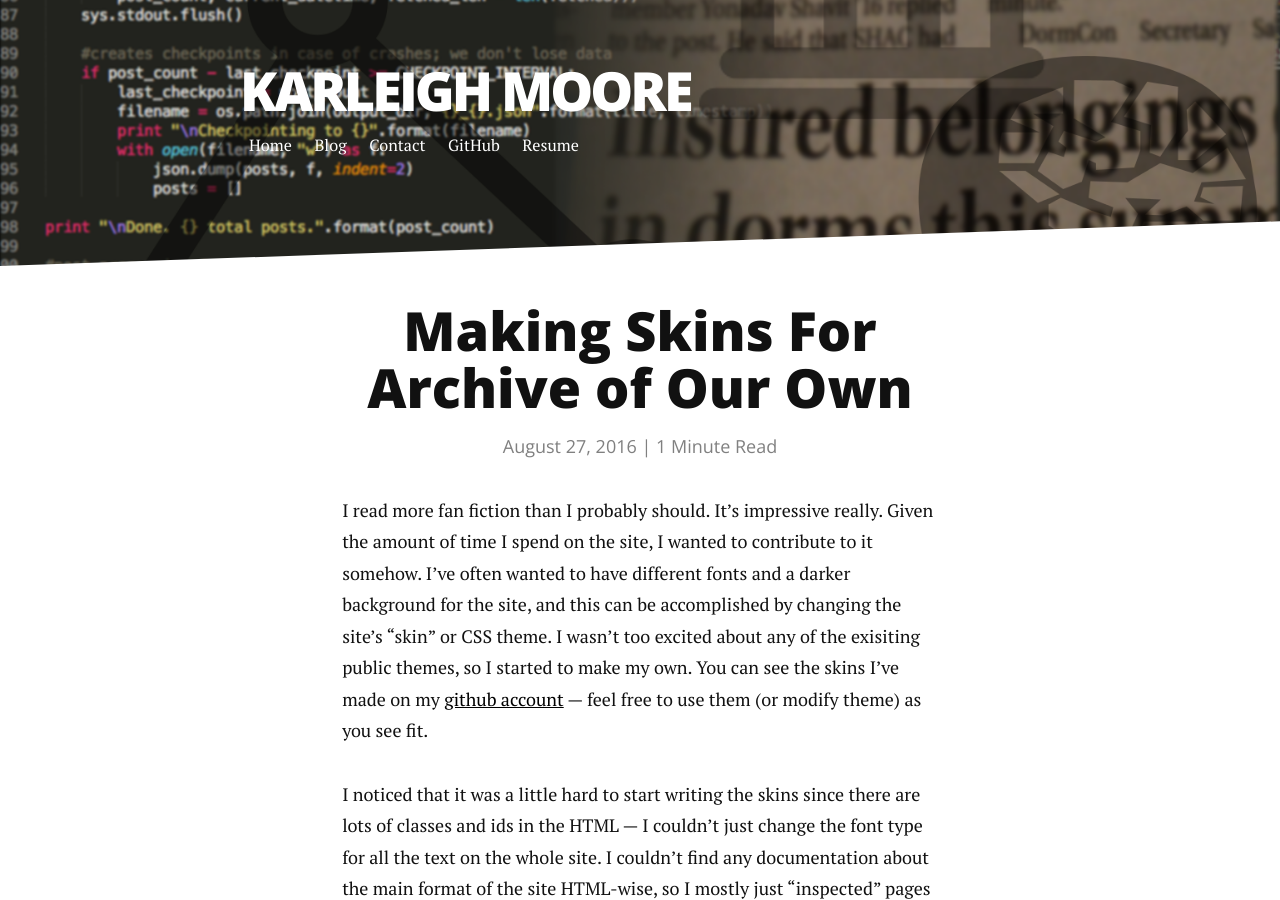
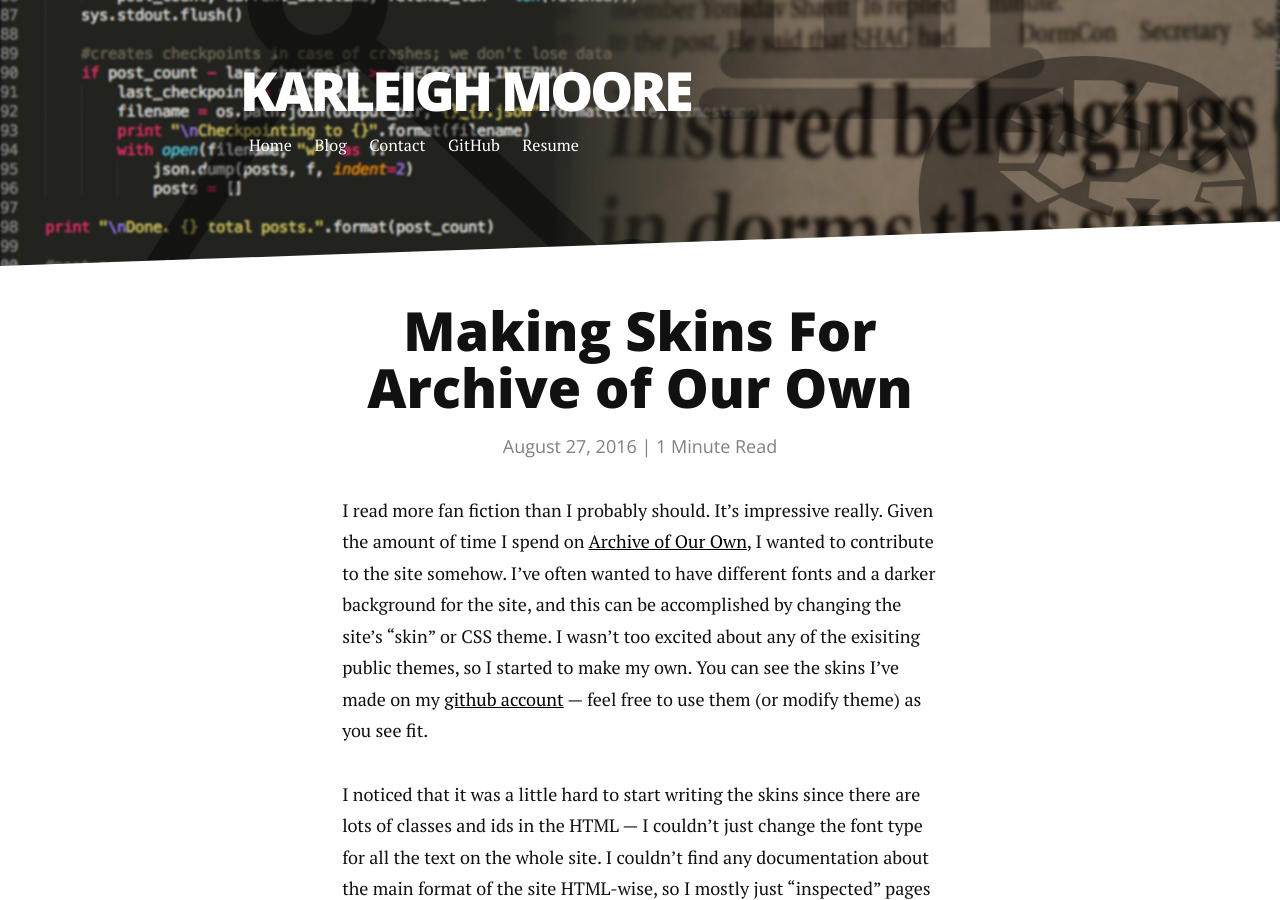
Before and after one commit to charliemj/charliemj.github.io, a Jekyll site: the page built from _posts/2016-08-27-ao3-themes.markdown, in a window 1280 px wide and 900 px high. Built offline with Jekyll 4.4.1, drawn with Linux system fonts in a browser that asks for light colours; nearby versions of some CDN libraries.

Commit message:
added link

```diff
--- a/_posts/2016-08-27-ao3-themes.markdown
+++ b/_posts/2016-08-27-ao3-themes.markdown
@@ -4,7 +4,7 @@ title:  "Making Skins For Archive of Our Own"
 date:   2016-08-27
 ---
 
-I read more fan fiction than I probably should. It's impressive really. Given the amount of time I spend on the site, I wanted to contribute to it somehow. I've often wanted to have different fonts and a darker background for the site, and this can be accomplished by changing the site's "skin" or CSS theme. I wasn't too excited about any of the exisiting public themes, so I started to make my own. You can see the skins I've made on my [github account](https://github.com/kar-moore/ao3_skins) — feel free to use them (or modify theme) as you see fit.
+I read more fan fiction than I probably should. It's impressive really. Given the amount of time I spend on [Archive of Our Own](https://archiveofourown.org), I wanted to contribute to the site somehow. I've often wanted to have different fonts and a darker background for the site, and this can be accomplished by changing the site's "skin" or CSS theme. I wasn't too excited about any of the exisiting public themes, so I started to make my own. You can see the skins I've made on my [github account](https://github.com/kar-moore/ao3_skins) — feel free to use them (or modify theme) as you see fit.
 
 I noticed that it was a little hard to start writing the skins since there are lots of classes and ids in the HTML — I couldn't just change the font type for all the text on the whole site. I couldn't find any documentation about the main format of the site HTML-wise, so I mostly just "inspected" pages to find all the areas I wanted the font and colors changed. In the hopes of helping future skin creators out, I've tried to make a little documentation of sorts and I'll try to add a lot of comments to my CSS files.
 
```
